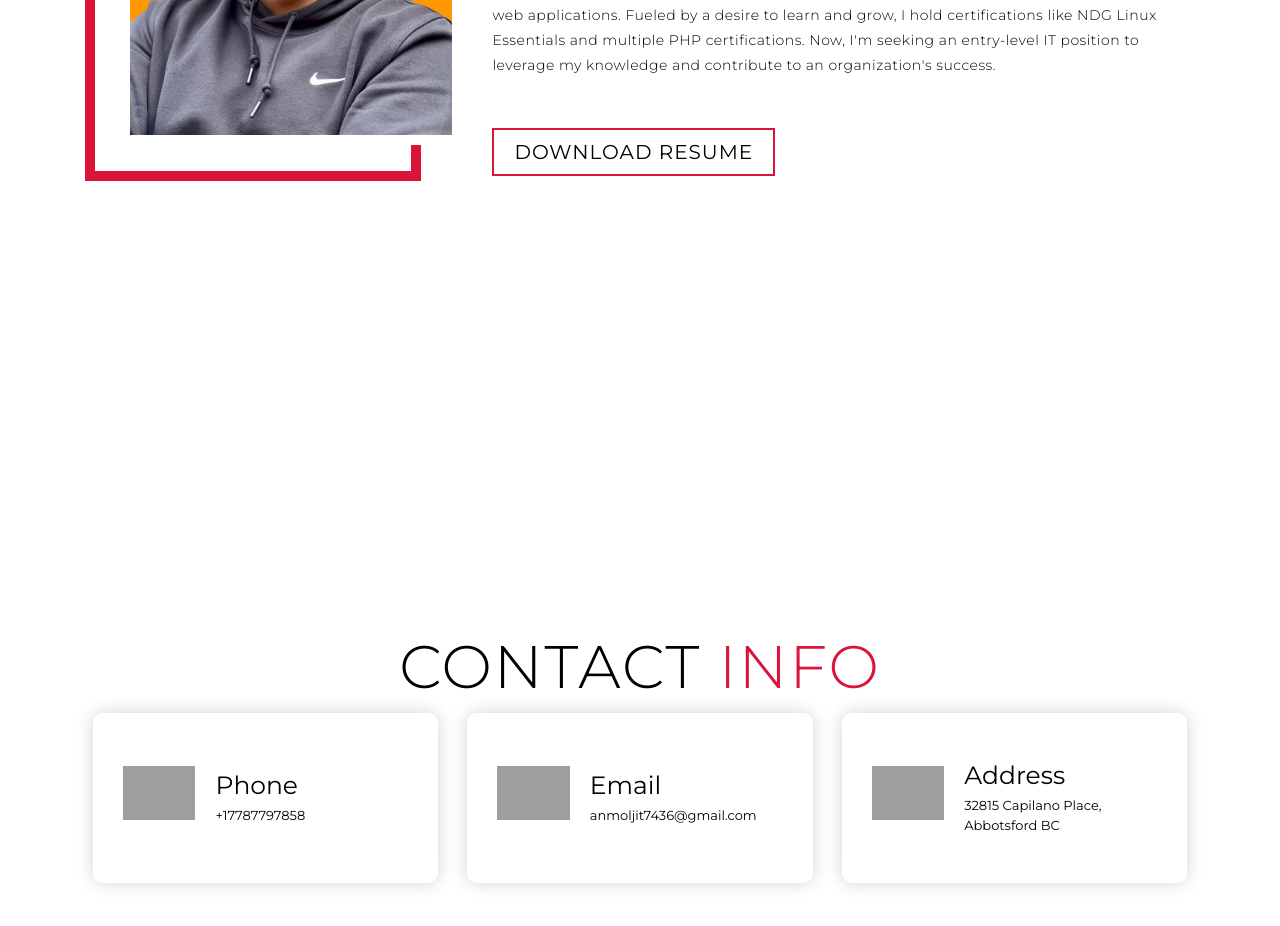
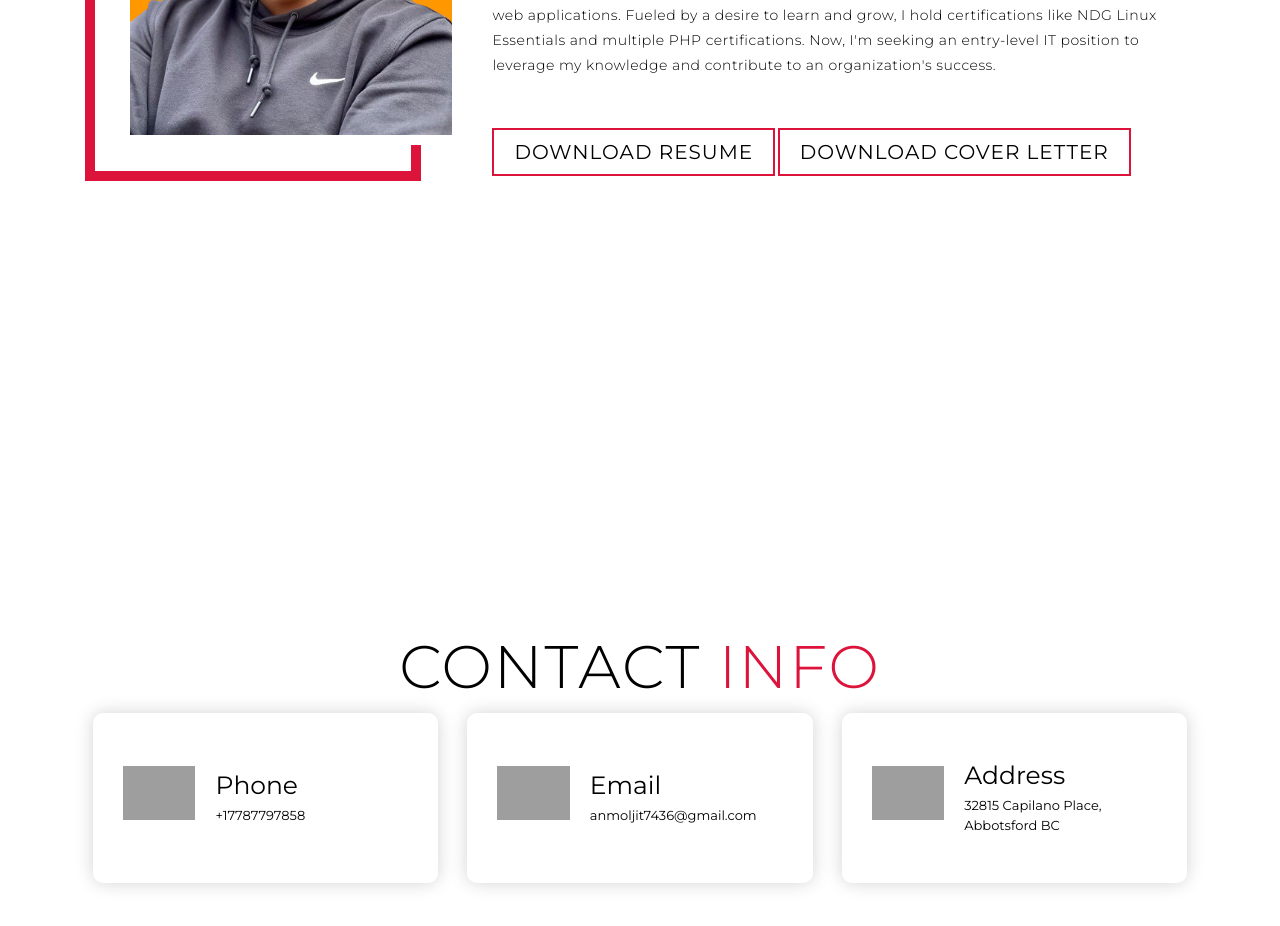
Before and after one commit to anmoljeet22/MyPortfolio, a plain HTML site: page index.html in a window 1280 px wide. Shown: the part 3960-4886 px from the top of the page. Drawn offline with Linux system fonts and the light colour scheme; grey boxes are pictures that could not be loaded.

Commit message:
Update-index.html

```diff
--- a/index.html
+++ b/index.html
@@ -153,6 +153,7 @@
         <h2>Web Developer</h2>
         <p>Hi Everyone, This is Anmoljeet Singh I am a computer information systems student in my final year at the University of the Fraser Valley, I'm passionate about web development and bring a strong foundation in various technologies to the table. My experience includes building responsive websites that seamlessly adapt to different screen sizes and devices, ensuring a positive user experience across all platforms. I've also created secure networks to safeguard sensitive information, demonstrating my understanding of cybersecurity principles. Additionally, I've applied my programming skills to solve complex problems, tackling challenges head-on and developing efficient solutions. My proficiency in HTML, CSS, JavaScript, MongoDB, Node.js, and React.js allows me to translate ideas into well-functioning web applications. Fueled by a desire to learn and grow, I hold certifications like NDG Linux Essentials and multiple PHP certifications. Now, I'm seeking an entry-level IT position to leverage my knowledge and contribute to an organization's success.</p>
         <a href="Resume_Anmoljeet.pdf" class="cta">Download Resume</a>
+        <a href="Cover_Letter_anmoljeet.pdf" class="cta">Download Cover Letter</a>
       </div>
     </div>
   </section>
```
